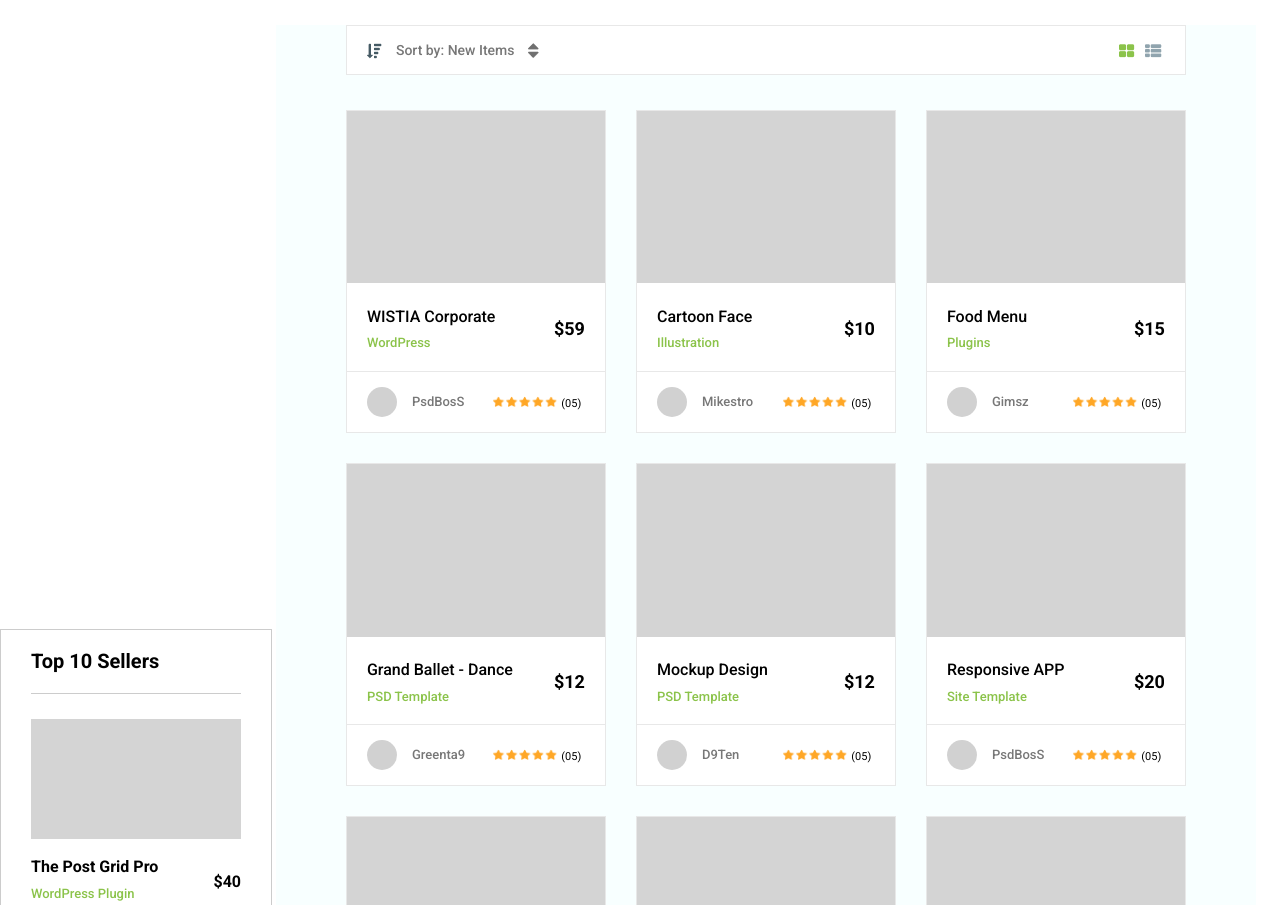
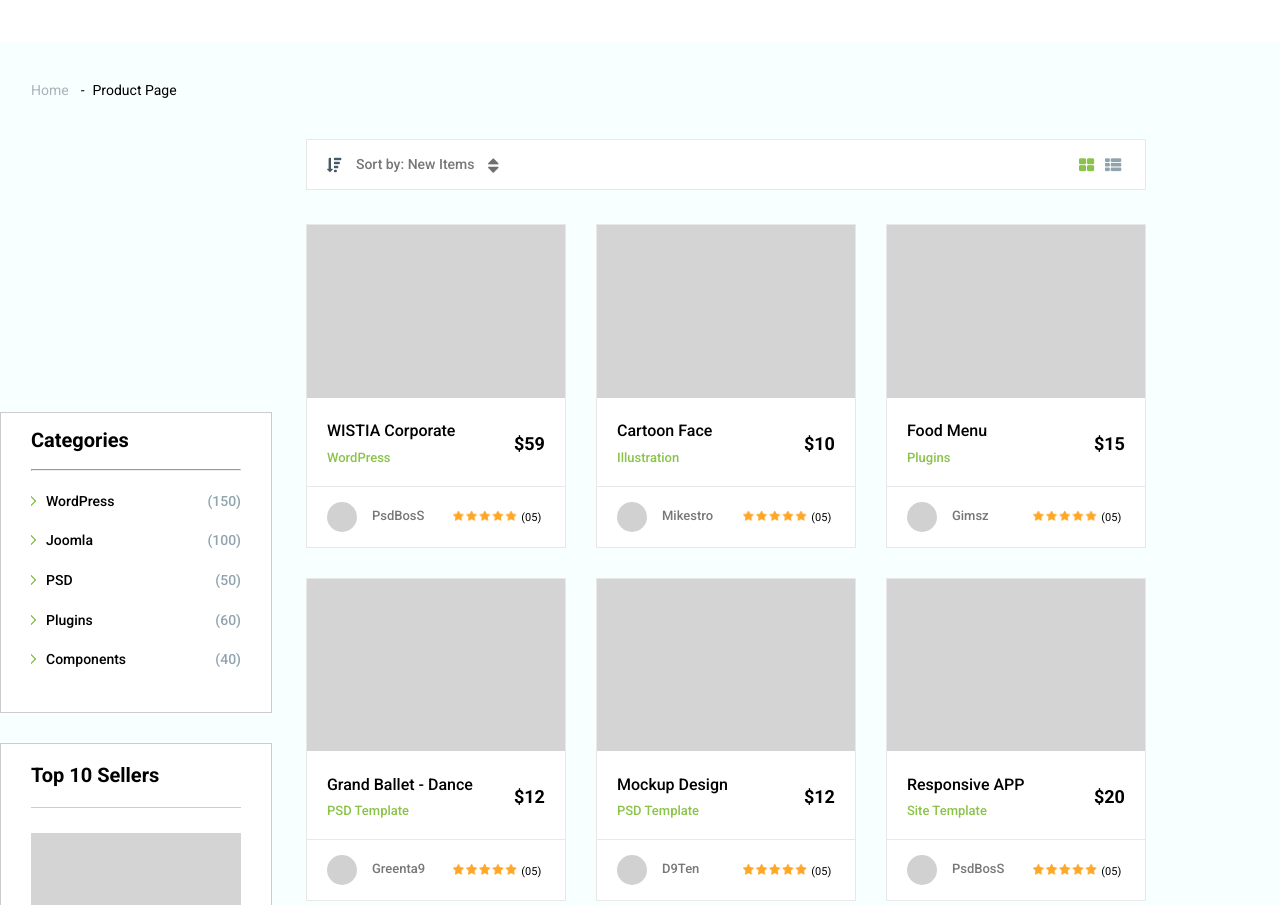
Before and after one commit to DreamTeammm/Foxtar, a website: page public/items.html in a window 1280 px wide. Shown: the top 905 px of the page. Drawn offline with nearby package versions, Linux system fonts and the light colour scheme.

Commit message:
Breadcrumb And Categories Sections Added

```diff
--- a/public/css/main.css
+++ b/public/css/main.css
@@ -1391,9 +1391,132 @@ body {
 =======================================
 */
 
+/* ---------- BREADCRUMP SECTION ---------- */
+.content-bg {
+	background-color: #F8FFFF;
+}
+
+.breadcrumb-container {
+	margin-left: 0;
+}
+
+ul.breadcrumb {
+	padding: 40px 16px;
+	margin-bottom: 0;
+	list-style: none;
+}
+
+/* Display list items side by side */
+ul.breadcrumb li {
+	display: inline;
+	font-size: 14px;
+	font-weight: 400;
+}
+
+/* Add a slash symbol (/) before/behind each list item */
+ul.breadcrumb li+li:before {
+	padding: 8px;
+	color: black;
+	content: "-";
+}
+
+/* Add a color to all links inside the list */
+ul.breadcrumb li a {
+	color: #A8B2B8;
+	text-decoration: none;
+}
+
+/* Add a color on mouse-over */
+ul.breadcrumb li a:hover {
+	color: #01447e;
+	text-decoration: underline;
+}
+/* ---------- END ---------- */
+
+/* ---------- CATEGORIES SECTION ---------- */
+.sidebar {
+	display: inline-block;
+}
+
+.categories-section {
+	margin-bottom: 30px;
+}
+
+.categories-container {
+	margin-bottom: 35px;
+}
+
+.categories-container-inner {
+	padding: 0 15px;
+	display: block;
+	color: #000;
+}
+
+.categories-header {
+	font-size: 20px;
+}
+
+.accordion {
+	list-style: none;
+	padding: 0;
+}
+
+.accordion li {
+	margin: .5em 0;
+}
+
+.accordion .toggle {
+	display: inline-block;
+	font-size: 14px;
+	font-weight: 500;
+	color: #000;
+	padding: .4em 0;
+	text-decoration: none;
+	width: 100%;
+}
+
+.accordion .toggle:hover {
+	color: #8BC34A;
+}
+
+.accordion .category-image {
+	display: inline-block;
+	float: left;
+}
+
+.accordion .category-name {
+	padding-left: 10px;
+	display: inline-block;
+	float: left;
+}
+
+.accordion .category-number {
+	display: inline-block;
+	float: right;
+	color: #90A4AE;
+}
+
+.accordion .inner {
+	padding-left: 1.8em;
+	overflow: hidden;
+	display: none;
+	list-style-image: url('../images/arrow.png');
+}
+
+.accordion .inner li {
+	font-size: 14px;
+	text-decoration: none;
+}
+
+.accordion .inner li:hover {
+	color: #8BC34A;
+	cursor: pointer;
+}
+/* ---------- END ---------- */
+
 /* ---------- TOP SELLERS SECTION ---------- */
 .top-sellers {
-	display: inline-block;
+	display: block;
 	border: 1px solid #ccc;
 	background-color: #fff;
 }
@@ -1479,12 +1602,12 @@ body {
 }
 /* ---------- END ---------- */
 
-
 /* ---------- NEW ITEMS CATALOG SECTION ---------- */
 .new-items-catalog {
 	display: inline-block;
 	background-color: #F8FFFF;
 	width: calc(100% - 300px);
+	max-width: 900px;
 }
 
 .new-items-show {
@@ -1832,6 +1955,10 @@ body {
 		width: 80%;
 	}
 
+	.sidebar {
+		width: 100%;
+	}
+
 	.top-sellers {
 		display: block;
 		margin-bottom: 35px;
--- a/public/items.html
+++ b/public/items.html
@@ -13,7 +13,100 @@
 <body>
 <div class="wrapper">
 	<header class="header"></header>
-	<main class="content">
+	<main class="content content-bg">
+		<section class="breadcrumb-section">
+			<div class="product-container breadcrumb-container">
+				<ul class="breadcrumb">
+					<li><a href="#">Home</a></li>
+					<li>Product Page</li>
+				</ul>
+			</div>
+		</section>
+		<div class="sidebar">
+			<section class="categories-section top-sellers">
+				<div class="sidebar-container">
+					<div class="categories-col">
+						<div class="categories-container">
+							<div class="categories-container-inner">
+								<h2 class="categories-header">Categories</h2>
+								<hr>
+								<ul class="accordion">
+									<li>
+										<a class="toggle" href="javascript:void(0);">
+											<div class="category-image">
+												<img src="images/arrow.png">
+											</div>
+											<div class="category-name">WordPress</div>
+											<div class="category-number">(150)</div>
+										</a>
+										<ul class="inner">
+											<li>Option 1</li>
+											<li>Option 2</li>
+											<li>Option 3</li>
+										</ul>
+									</li>
+									<li>
+										<a class="toggle" href="javascript:void(0);">
+											<div class="category-image">
+												<img src="images/arrow.png">
+											</div>
+											<div class="category-name">Joomla</div>
+											<div class="category-number">(100)</div>
+										</a>
+										<ul class="inner">
+											<li>Option 1</li>
+											<li>Option 2</li>
+											<li>Option 3</li>
+										</ul>
+									</li>
+									<li>
+										<a class="toggle" href="javascript:void(0);">
+											<div class="category-image">
+												<img src="images/arrow.png">
+											</div>
+											<div class="category-name">PSD</div>
+											<div class="category-number">(50)</div>
+										</a>
+										<ul class="inner">
+											<li>Option 1</li>
+											<li>Option 2</li>
+											<li>Option 3</li>
+										</ul>
+									</li>
+									<li>
+										<a class="toggle" href="javascript:void(0);">
+											<div class="category-image">
+												<img src="images/arrow.png">
+											</div>
+											<div class="category-name">Plugins</div>
+											<div class="category-number">(60)</div>
+										</a>
+										<ul class="inner">
+											<li>Option 1</li>
+											<li>Option 2</li>
+											<li>Option 3</li>
+										</ul>
+									</li>
+									<li>
+										<a class="toggle" href="javascript:void(0);">
+											<div class="category-image">
+												<img src="images/arrow.png">
+											</div>
+											<div class="category-name">Components</div>
+											<div class="category-number">(40)</div>
+										</a>
+										<ul class="inner">
+											<li>Option 1</li>
+											<li>Option 2</li>
+											<li>Option 3</li>
+										</ul>
+									</li>
+								</ul>
+							</div>
+						</div>
+					</div>
+				</div>
+			</section>
 			<section class="top-sellers">
 				<div class="sidebar-container">
 					<div class="top-sellers-content">
@@ -114,6 +207,7 @@
 					</div>
 				</div>
 			</section>
+		</div>
 		<section class="new-items-catalog">
 			<div class="product-container new-items-container">
 				<div class="new-items-show">
```
Also changed, not shown: public/js/main.js. Lines whose indentation alone changed are shown as unchanged.
